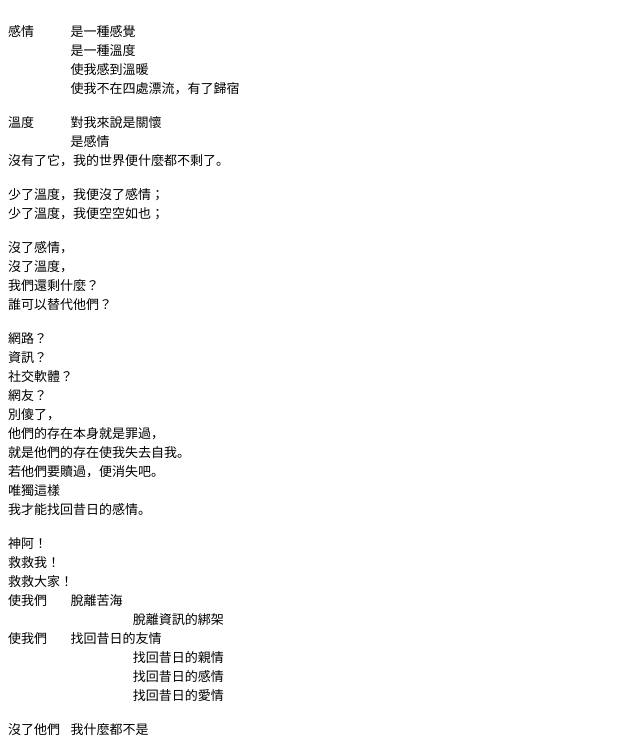
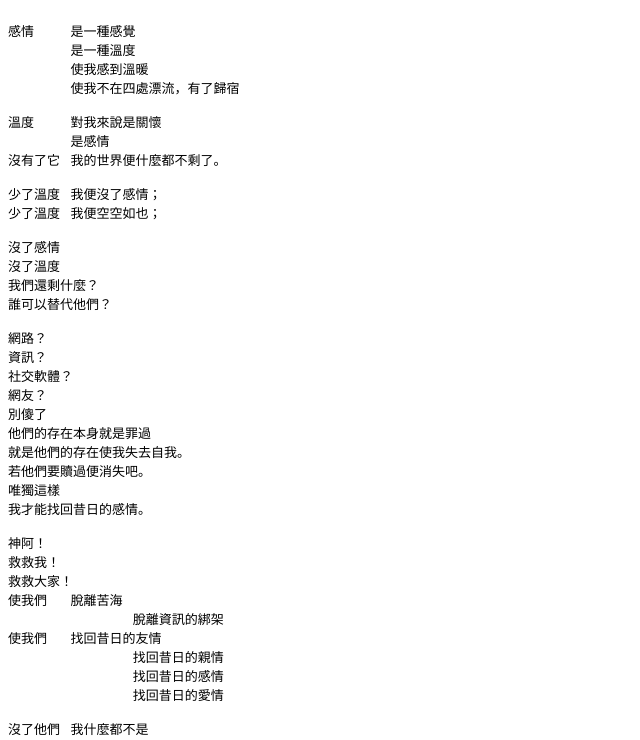
Before and after one commit to Andrewyg/temp-lyr, a plain HTML site: page index.html in a window 1280 px wide. Shown: the part 54-794 px from the top of the page, without its empty margins (0-640 px from the left). Drawn offline with Linux system fonts and the light colour scheme; a web font is replaced by a local one.

Commit message:
Update index.html

```diff
--- a/index.html
+++ b/index.html
@@ -12,13 +12,13 @@
 
 溫度	對我來說是關懷
 	是感情
-沒有了它，我的世界便什麼都不剩了。
+沒有了它	我的世界便什麼都不剩了。
 
-少了溫度，我便沒了感情；
-少了溫度，我便空空如也；
+少了溫度	我便沒了感情；
+少了溫度	我便空空如也；
 
-沒了感情，
-沒了溫度，
+沒了感情
+沒了溫度
 我們還剩什麼？
 誰可以替代他們？
 
@@ -26,10 +26,10 @@
 資訊？
 社交軟體？
 網友？
-別傻了，
-他們的存在本身就是罪過，
+別傻了
+他們的存在本身就是罪過
 就是他們的存在使我失去自我。
-若他們要贖過，便消失吧。
+若他們要贖過便消失吧。
 唯獨這樣
 我才能找回昔日的感情。
 
```
